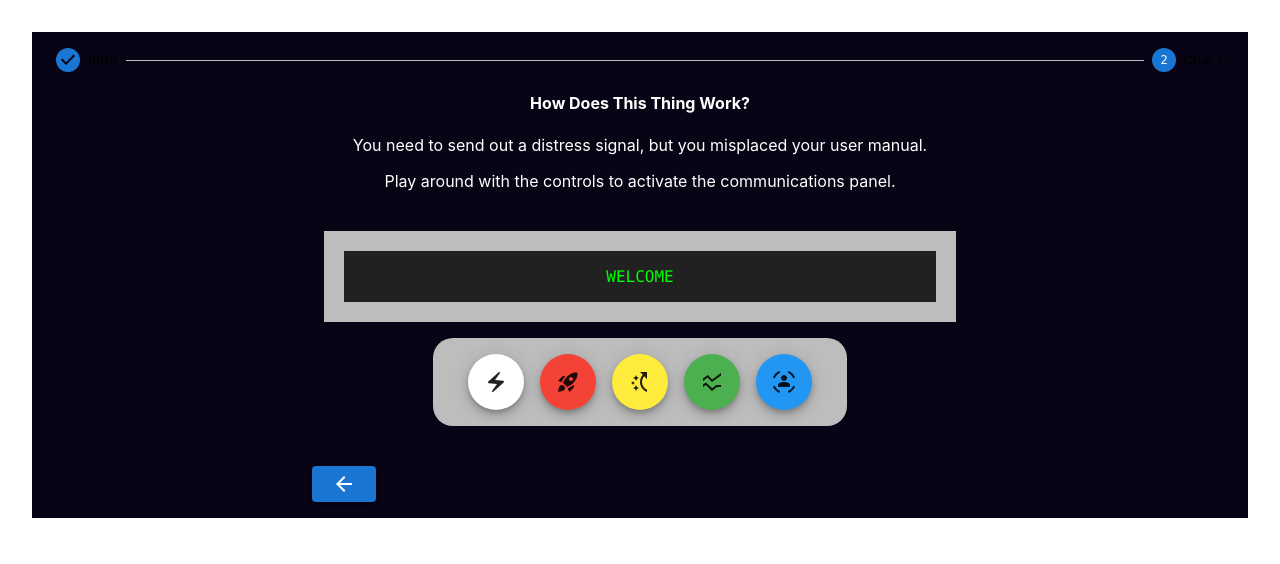
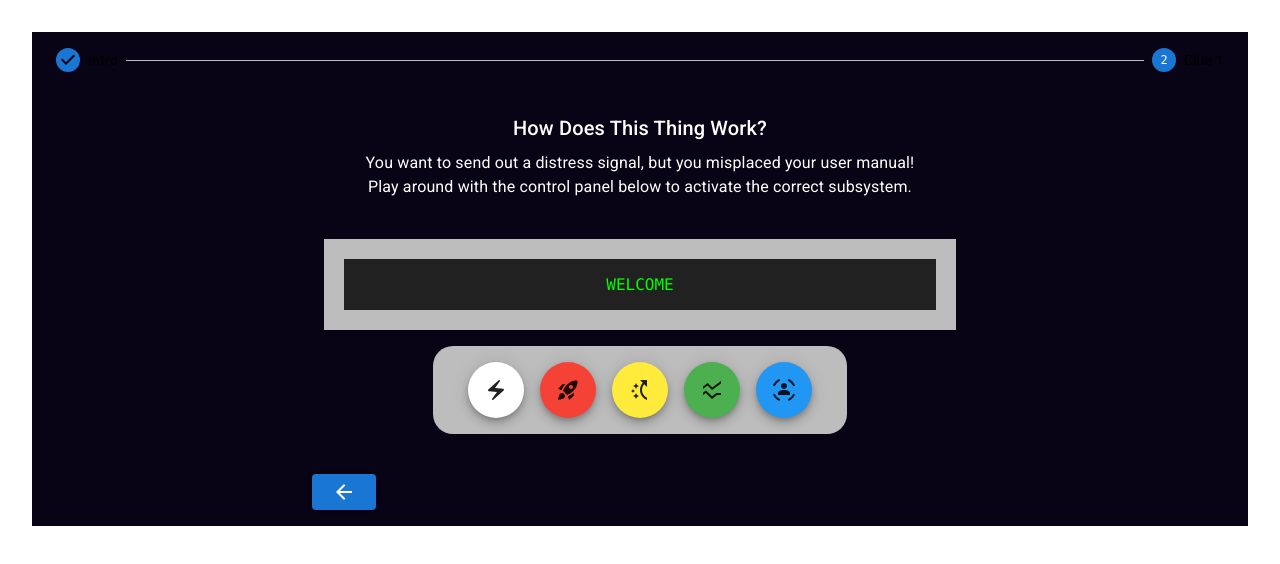
Before and after one commit to gtorrini/astro-escape, a React (Create React App) app: page / in a window 1280 px wide. Both pictures are taken after a click on the button 640 px from the left and 186 px from the top of the page. Shown: the top 564 px of the page. Built offline with nearby package versions, Linux system fonts and the light colour scheme.

Commit message:
Added MUI typography

```diff
--- a/src/components/CommsPanel.jsx
+++ b/src/components/CommsPanel.jsx
@@ -2,7 +2,7 @@ import { React, useState } from 'react';
 import PropTypes from 'prop-types';
 import { createTheme, ThemeProvider } from '@mui/material/styles';
 import { blue, green, grey, red, yellow } from '@mui/material/colors';
-import { Box, Fab, Grid} from '@mui/material';
+import { Box, Fab, Grid, Typography } from '@mui/material';
 import ElectricBoltIcon from '@mui/icons-material/ElectricBolt';
 import RocketLaunchIcon from '@mui/icons-material/RocketLaunch';
 import SensorOccupiedIcon from '@mui/icons-material/SensorOccupied';
@@ -44,9 +44,14 @@ export default function Controls(props) {
 
     return (
         <>
-            <h4>How Does This Thing Work?</h4>
-            <p> You need to send out a distress signal, but you misplaced your user manual. </p>
-            <p> Play around with the controls to activate the communications panel. </p>
+            <Box sx={{my: 5}}>
+                <Typography variant="h6" gutterBottom>
+                    How Does This Thing Work?
+                </Typography>
+                <Typography variant="body1">
+                    You want to send out a distress signal, but you misplaced your user manual! <br/> Play around with the control panel below to activate the correct subsystem.
+                </Typography>
+            </Box>
             <Box
                 sx={{
                     backgroundColor: screen,
```
